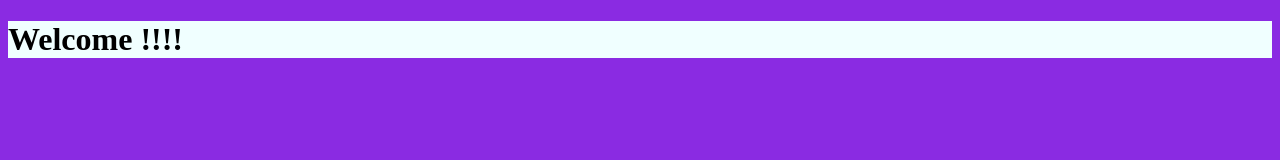
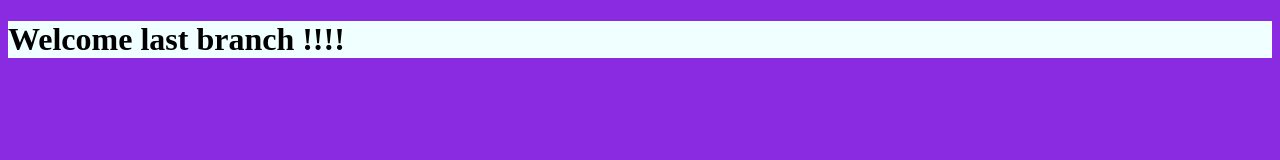
Before and after one commit to abd3lr7man7aron182/myproject, a plain HTML site: page index.html in a window 1280 px wide. Drawn offline with Linux system fonts and the light colour scheme.

Commit message:
edit in html file

```diff
--- a/index.html
+++ b/index.html
@@ -7,7 +7,7 @@
     <link rel="stylesheet" href="style.css">
 </head>
 <body>
-    <h1>Welcome !!!!</h1>
+    <h1>Welcome last branch !!!!</h1>
     <script src="app.js"></script>
 </body>
 </html>
```
